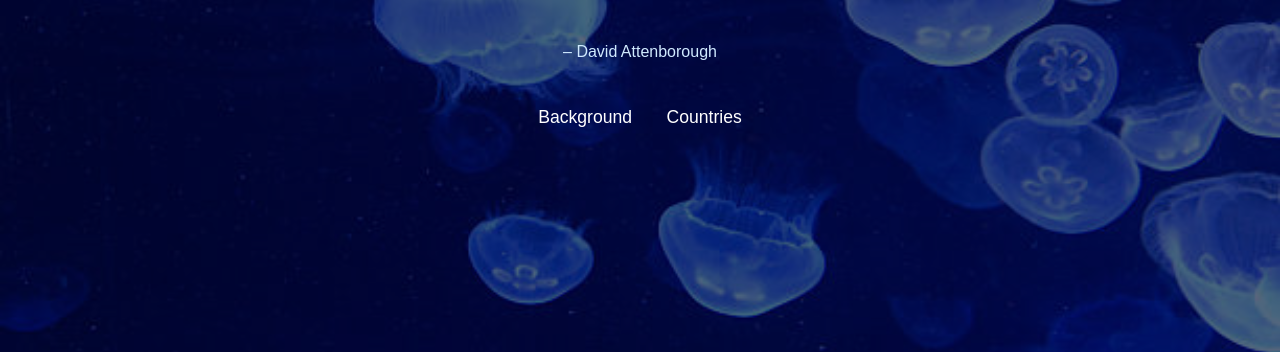
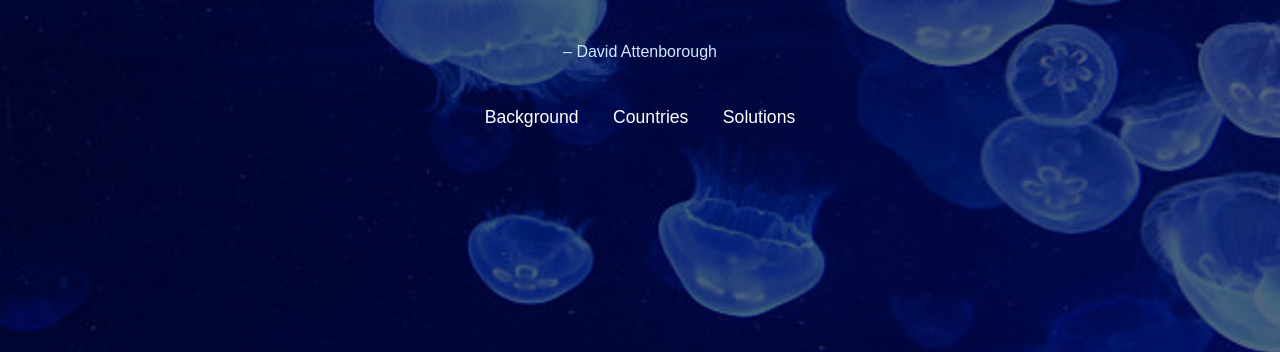
Before and after one commit to waitwhoslara/deep-sea-mining-site, a plain HTML site: page index.html in a window 1280 px wide. Shown: the part 469-821 px from the top of the page. Drawn offline with Linux system fonts and the light colour scheme; a web font is replaced by a local one.

Commit message:
Update index.html

```diff
--- a/index.html
+++ b/index.html
@@ -76,6 +76,7 @@
     <nav>
       <a href="background.html">Background</a>
       <a href="countries.html">Countries</a>
+      <a href="solutions.html">Solutions</a>
     </nav>
   </div>
   <footer>
```
